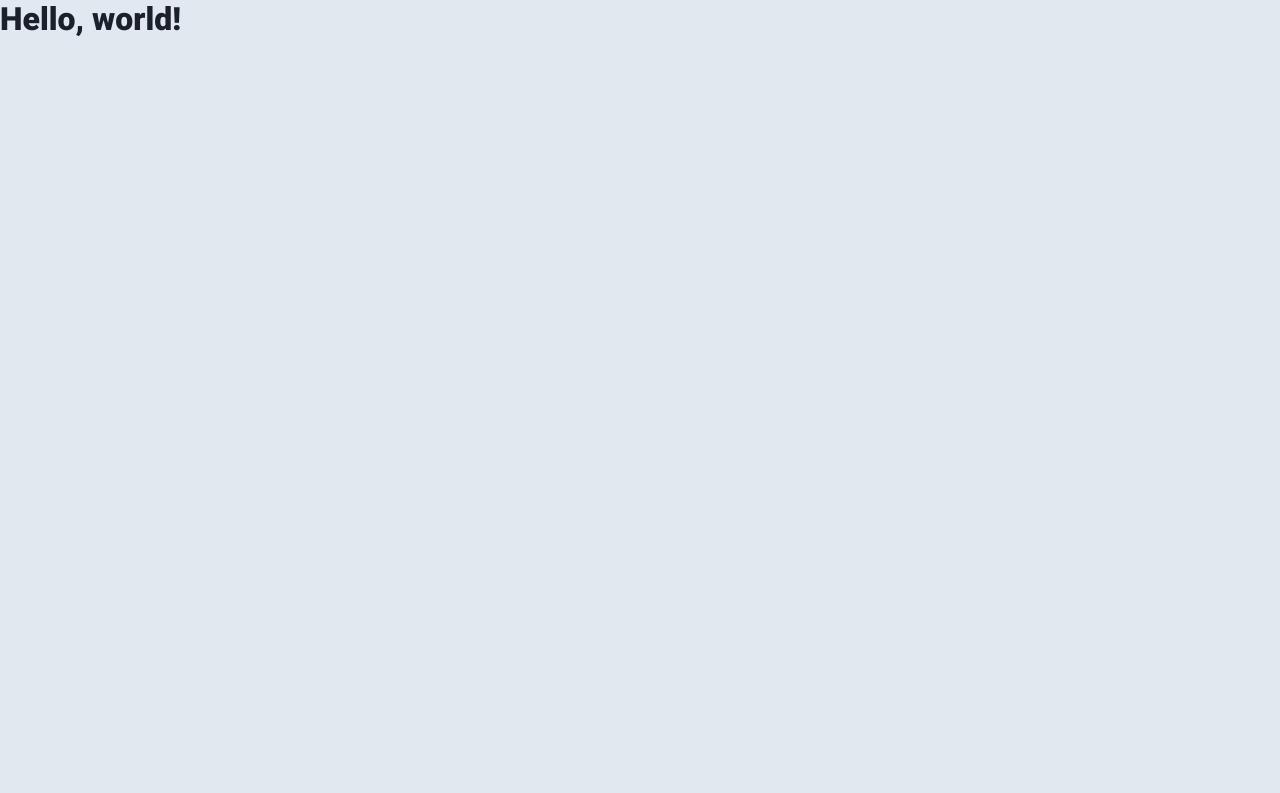
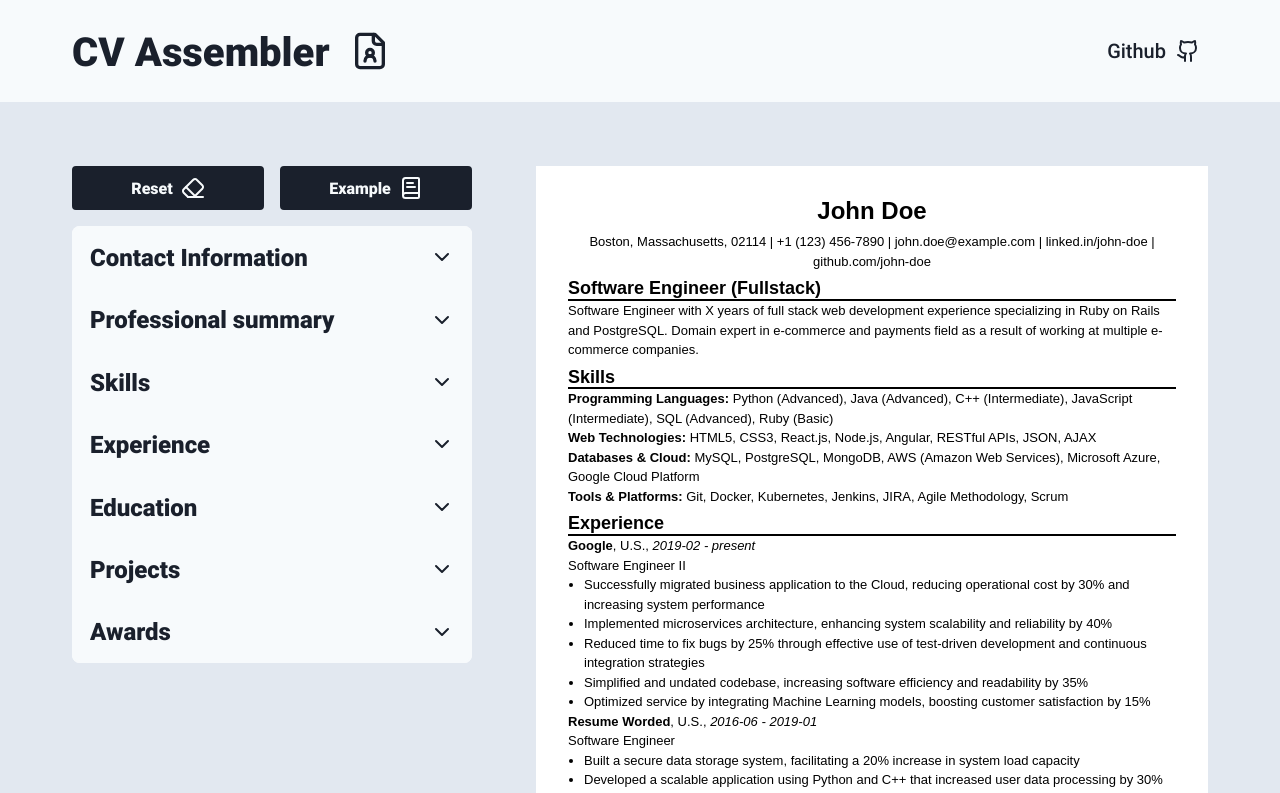
Before and after one commit to alekseibodeev/cv-assembler, a React (Vite) app: page / in a window 1280 px wide. Shown: the top 793 px of the page. Built offline with nearby package versions, Linux system fonts and the light colour scheme.

Commit message:
:necktie: Combine everything into app

```diff
--- /dev/null
+++ b/src/app/app.module.css
@@ -0,0 +1,6 @@
+.wrapper {
+  display: grid;
+  grid-template-columns: 25rem auto;
+  gap: 4rem;
+  margin-block: 4rem;
+}
--- a/src/app/app.tsx
+++ b/src/app/app.tsx
@@ -1,12 +1,25 @@
+import Container from '@/components/container';
+import CVForm from '@/components/cv-form';
 import CVProvider from '@/components/cv-provider';
+import Header from '@/components/header';
+import Preview from '@/components/preview';
 
+import styles from './app.module.css';
 import './index.css';
 import './reset.css';
 
 const App = () => {
   return (
     <CVProvider>
-      <h1>Hello, world!</h1>
+      <Header />
+      <main>
+        <Container>
+          <div className={styles.wrapper}>
+            <CVForm />
+            <Preview />
+          </div>
+        </Container>
+      </main>
     </CVProvider>
   );
 };
```
